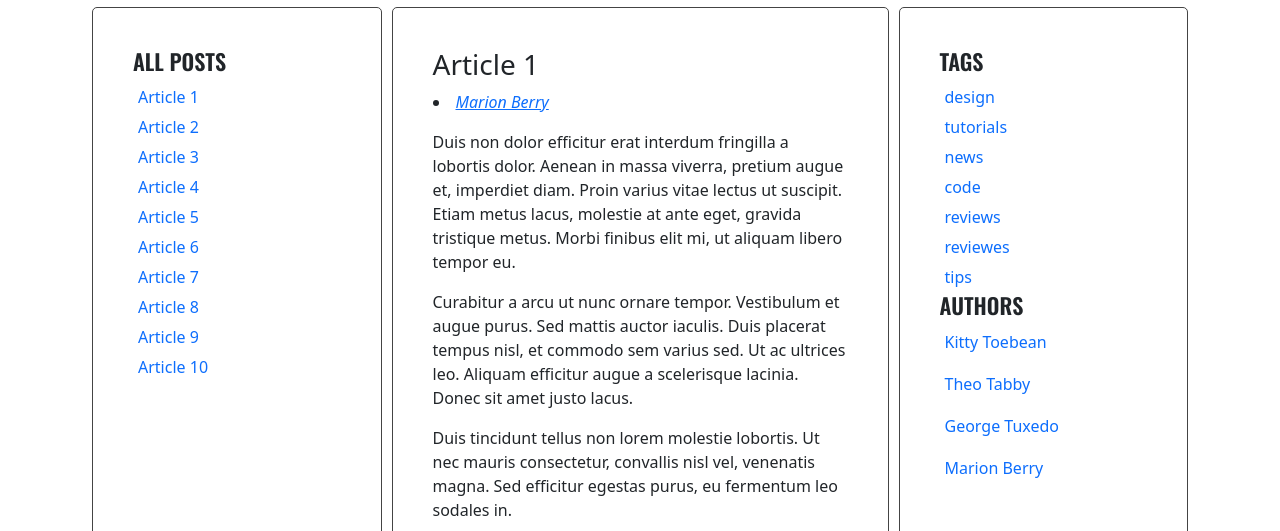
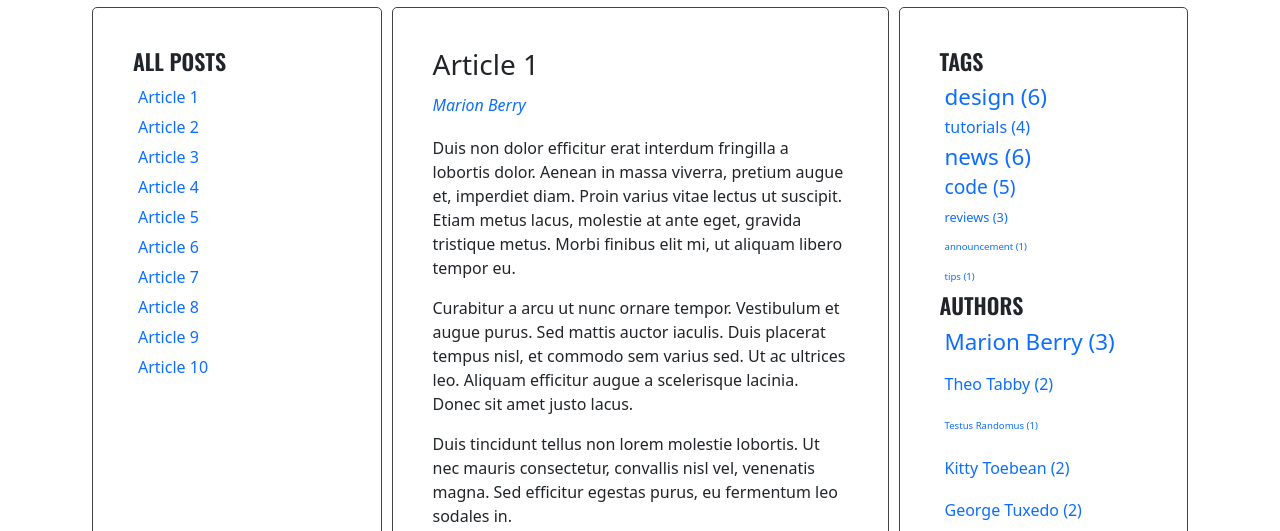
Before and after one commit to Robert-Roszak/javascript-blog, a website: page index.html in a window 1280 px wide. Shown: the part 307-838 px from the top of the page. Drawn offline with nearby package versions, Linux system fonts and the light colour scheme.

Commit message:
Add tag and author cloud with variable font sizes

```diff
--- a/index.html
+++ b/index.html
@@ -71,7 +71,7 @@
                   </ul>
                 </div>
               </article>
-              <article class="post" id="article-3" data-author='George Tuxedo' data-tags="news reviews design">
+              <article class="post" id="article-3" data-author='Testus Randomus' data-tags="news reviews design">
                 <h3 class="post-title">Article 3</h3>
                 <p class="post-author">by George Tuxedo</p>
                 <div class="post-content">
@@ -126,7 +126,7 @@
                   </ul>
                 </div>
               </article>
-              <article class="post" id="article-6" data-author='George Tuxedo' data-tags="reviewes code">
+              <article class="post" id="article-6" data-author='George Tuxedo' data-tags="code announcement">
                 <h3 class="post-title">Article 6</h3>
                 <p class="post-author">by George Tuxedo</p>
                 <div class="post-content">
@@ -231,7 +231,7 @@
               </ul>
               <h2 class="section-title">Authors</h2>
               <ul class="list authors">
-                <li>
+            <!--    <li>
                   <a href="#">
                     <span class="author-name">Kitty Toebean</span>
                   </a>
@@ -250,7 +250,7 @@
                   <a href="#">
                     <span class="author-name">Marion Berry</span>
                   </a>
-                </li>
+                </li> -->
               </ul>
             </aside>
           </main>
--- a/js/script.js
+++ b/js/script.js
@@ -43,7 +43,10 @@ const optArticleSelector = '.post',
   optTitleListSelector = '.titles',
   optArticleTagsSelector = '.post-tags .list',
   optArticleAuthorSelector = '.post-author',
-  optTagsListSelector = '.tags.list';
+  optTagsListSelector = '.tags',
+  optAuthorListSelector = '.authors',
+  optCloudClassCount = 5,
+  optCloudClassPrefix = 'tag-size-';
 
 function generateTitleLinks(customSelector = ''){
 
@@ -90,9 +93,28 @@ function generateTitleLinks(customSelector = ''){
 }
 generateTitleLinks();
 
+function calculateTagsParams(tags) {
+  const params = {min: 999999, max: 0};
+  for (let tag in tags) {
+    console.log(tag + ' is used ' + tags[tag] + ' times');
+    if(tags[tag] > params.max) params.max = tags[tag];
+    if(tags[tag] < params.min) params.min = tags[tag];
+  }
+  return params;
+}
+
+function calculateTagClass(count, params) {
+  const normalizedCount = count - params.min;
+  const normalizedMax = params.max - params.min;
+  const percentage = normalizedCount / normalizedMax;
+  const classNumber = Math.floor( percentage * (optCloudClassCount - 1) + 1 );
+  console.log(classNumber);
+  return optCloudClassPrefix+classNumber;
+}
+
 function generateTags(){
-  /* [NEW] create a new variable allTags with an empty array */
-  let allTags = [];
+  /* [NEW] create a new variable allTags with an empty object */
+  let allTags = {};
   /* find all articles */
   const articles = document.querySelectorAll(optArticleSelector);
   //console.log(articles);
@@ -118,10 +140,11 @@ function generateTags(){
       /* add generated code to html variable */
       html = html + linkHtml;
       /* [NEW] check if this link is NOT already in allTags */
-      if(allTags.indexOf(linkHtml) == -1){
-        /* [NEW] add generated code to allTags array */
-        allTags.push(linkHtml);
+      if(!allTags[articleTag]) {
+        /* [NEW] add tag to allTags object */
+        allTags[articleTag] = 1;
       }
+      else allTags[articleTag]++;
     //  console.log(html);
     /* END LOOP: for each tag */
     }
@@ -130,9 +153,21 @@ function generateTags(){
   /* END LOOP: for every article: */
   }
   /* [NEW] find list of tags in right column */
-  const tagList = document.querySelector('.tags');
-  /* [NEW] add html from allTags to tagList */
-  tagList.innerHTML = allTags.join(' ');
+  const tagList = document.querySelector(optTagsListSelector);
+  /* [NEW] create variable for all links HTML code */
+  const tagsParams = calculateTagsParams(allTags);
+  console.log('tagsParams:', tagsParams);
+  let allTagsHTML = '';
+
+  /* [NEW] START LOOP: for each tag in allTags: */
+  for(let tag in allTags){
+  /* [NEW] generate code of a link and add it to allTagsHTML */
+    const tagLinkHTML = `<li><a href="#tag-${tag}" class="${calculateTagClass(allTags[tag], tagsParams)}">${tag} (${allTags[tag]})</a></li>`;
+    allTagsHTML += tagLinkHTML;
+  }
+  /* [NEW] END LOOP: for each tag in allTags: */
+  /*[NEW] add HTML from allTagsHTML to tagList */
+  tagList.innerHTML = allTagsHTML;
 }
 
 generateTags();
@@ -150,8 +185,11 @@ function tagClickHandler(event){
   /* make a new constant "tag" and extract tag from the "href" constant */
   const tag = href.replace('#tag-', '');
   //console.log('tag value:', tag);
-  /* find all tag links with class active */
-  const activeLinks = document.querySelectorAll('a.active[href^="#tag-"]');
+  /* find all tag links with class active
+  Below removes class 'active' only from tags
+  const activeLinks = document.querySelectorAll('a.active[href^="#tag-"]'); */
+  // Below removes class 'active' from ALL
+  const activeLinks = document.querySelectorAll('a.active[href^="#"]');
   for (let activeLink of activeLinks) {
     if (activeLink) activeLink.classList.remove('active');
   }
@@ -181,35 +219,69 @@ function addClickListenersToTags(){
 addClickListenersToTags();
 
 function generateAuthors (){
+// Generate empty array for author html
+  let allAuthors = {};
 
   const articles = document.querySelectorAll(optArticleSelector);
   for (let article of articles) {
+  //  console.log(article);
     const tagsWrapper = article.querySelector(optArticleAuthorSelector);
     let html = '';
     const tagAttribute = article.getAttribute('data-author');
     const linkHtml = `<li><a href="#author-${tagAttribute}">${tagAttribute}</a></li>`;
-    html = html + linkHtml;
+    html += linkHtml;
     tagsWrapper.innerHTML = html;
+    if(!allAuthors[tagAttribute]) allAuthors[tagAttribute] = 1;
+    else allAuthors[tagAttribute]++;
+    /* Old version based on array
+    // In the loop, check whether html is in the array and add if not
+    if (allAuthors.indexOf(linkHtml) == -1) {
+      allAuthors.push(html);
+    }*/
   }
+  /* Old version based on array
+  // Add script generated authors list to html
+  const authorWrapper = document.querySelector(optAuthorListSelector);
+  authorWrapper.innerHTML = allAuthors.join(' '); */
+  const tagsParams = calculateTagsParams(allAuthors);
+  console.log('tagsParams:', tagsParams);
+  let allTagsHTML = '';
+  for(let tag in allAuthors){
+    const tagLinkHTML = `<li><a href="#author-${tag}" class="${calculateTagClass(allAuthors[tag], tagsParams)}">${tag} (${allAuthors[tag]})</a></li>`;
+    // allTagsHTML += `<li><a href="#author-${tag}" class="${calculateTagClass(allTags[tag], tagsParams)}">${tag} (${allAuthors[tag]})</a></li>`;
+    allTagsHTML += tagLinkHTML;
+  }
+  const authorWrapper = document.querySelector(optAuthorListSelector);
+  authorWrapper.innerHTML = allTagsHTML;
 }
 generateAuthors();
 
 function addClickListenersToAuthors (){
-  const tags = document.querySelectorAll(optArticleAuthorSelector);
+  const tags = document.querySelectorAll('a[href^="#author-"]');
   for (let tag of tags) tag.addEventListener('click', authorClickHandler);
 }
 
 addClickListenersToAuthors();
 
 function authorClickHandler (event){
-  //console.log('link was clicked');
+  // console.log('link was clicked');
   event.preventDefault();
   const clickedElement = this;
   //console.log(clickedElement);
-  const href = clickedElement.querySelector('a').getAttribute('href');
+  clickedElement.classList.add('active');
+  const href = clickedElement.getAttribute('href');
   //console.log(href);
   const tag = href.replace('#author-', '');
   //console.log(tag);
+  /* Below removes 'active' class only from authors
+  const activeLinks = document.querySelectorAll('a.active[href^="#author-"]'); */
+  // Below removes 'active' class from ALL
+  const activeLinks = document.querySelectorAll('a.active[href^="#"]');
+  for (let activeLink of activeLinks) {
+    if (activeLink) activeLink.classList.remove('active');
+  }
+  const tagLinks = document.querySelectorAll('a[href="' + href + '"]');
+  for (let tagLink of tagLinks) tagLink.classList.add('active');
 
   generateTitleLinks('[data-author="' + tag + '"]');
 }
--- a/sass/style.scss
+++ b/sass/style.scss
@@ -13,6 +13,12 @@ $font-text: 'Source Sans Pro', sans-serif;
 
 *, *::before, *::after {
   box-sizing: border-box;
+}
+
+a {
+  text-decoration: none !important;
+  line-height: 30px;
+  padding: 5px;
 }
 
 body {
@@ -40,6 +46,28 @@ body {
     font-weight: 400;
     color: lighten($color-dark, 20%);
   }
+}
+
+/* Tag sizes */
+
+.tag-size-1 {
+  font-size: 0.6rem;
+}
+
+.tag-size-2 {
+  font-size: 0.8rem;
+}
+
+.tag-size-3 {
+  font-size: 1rem;
+}
+
+.tag-size-4 {
+  font-size: 1.2rem;
+}
+
+.tag-size-5 {
+  font-size: 1.4rem;
 }
 
 /* Layout */
@@ -94,12 +122,6 @@ body {
   .active {
     font-weight: bold;
   }
-
-  a {
-    text-decoration: none;
-    line-height: 30px;
-    padding: 5px;
-  }
 }
 
 .list-horizontal {
@@ -117,6 +139,9 @@ body {
 
   li {
     padding: 10px;
+
+    a {
+      padding: 0;
     }
 
     .fab {
@@ -131,6 +156,7 @@ body {
 
       &:hover {
         opacity: 0.7;
+      }
     }
   }
 
@@ -173,13 +199,25 @@ body {
     z-index: 1;
     display: block;
     opacity: 1;
-    transition: 1s;
+    transition: all 1s ease-in-out;
     position: relative;
   }
 }
 
 .post-author {
   font-style: italic;
+
+  .active {
+    font-weight: bold;
+  }
+
+  li {
+    list-style-type: none;
+
+    a {
+      padding: 0;
+    }
+  }
 }
 
 .post-tags {
```
Also changed, not shown: css/style.css, 1 other file. Lines whose indentation alone changed are shown as unchanged.
